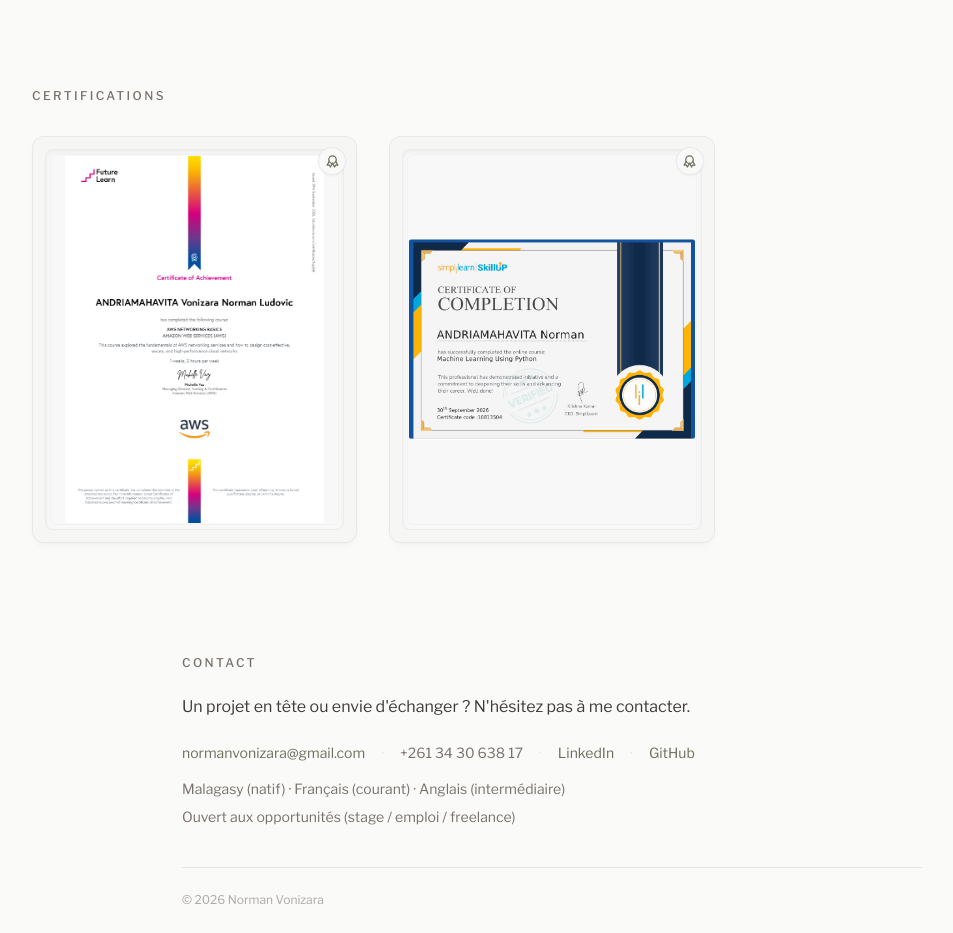
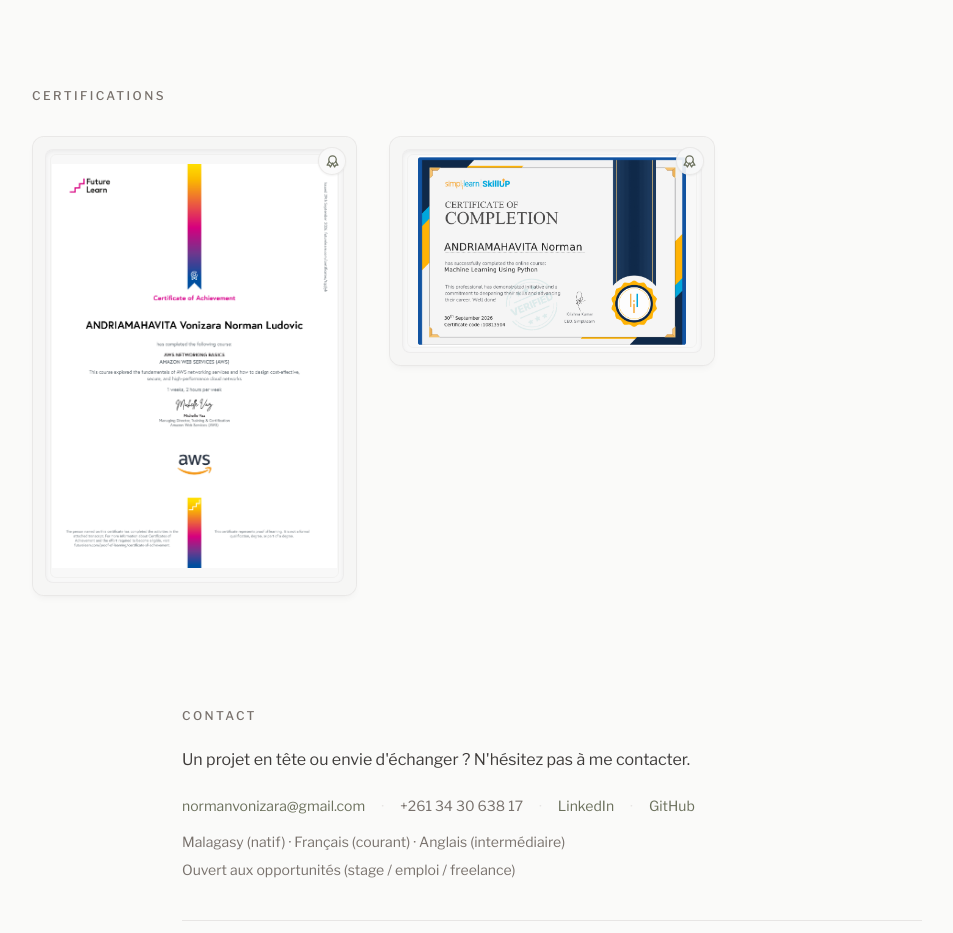
Before and after one commit to normanXCat/portfolio-normanXCat, a Next.js app: page / in a window 1280 px wide. Shown: the part 4300-5233 px from the top of the page, without its empty margins (88-1041 px from the left). Built offline with nearby package versions, Linux system fonts and the light colour scheme.

Commit message:
fix(portfolio): actually vary certification card height by pdf ratio

```diff
--- a/public/certificates/meta.json
+++ b/public/certificates/meta.json
@@ -4,7 +4,9 @@
     "issuer": "Amazon Web Services (AWS), via FutureLearn",
     "date": "Émis le 29 septembre 2026",
     "description": "Fondamentaux des réseaux AWS — services réseau, concepts et protocoles, équilibre entre performance, coût et disponibilité.",
-    "verificationUrl": "https://futurelearn.com/certificates/tqzjlyh"
+    "verificationUrl": "https://futurelearn.com/certificates/tqzjlyh",
+    "width": 1241,
+    "height": 1754
   },
   "machine-learning-python.pdf": {
     "title": "Machine Learning Using Python",
@@ -12,6 +14,8 @@
     "date": "30 septembre 2026",
     "code": "10813504",
     "description": null,
-    "verificationUrl": null
+    "verificationUrl": null,
+    "width": 1754,
+    "height": 1241
   }
 }
--- a/src/app/page.tsx
+++ b/src/app/page.tsx
@@ -106,6 +106,8 @@ async function getCertificates(): Promise<CertificateItem[]> {
         code: fileMeta.code ?? null,
         description: fileMeta.description ?? null,
         verificationUrl: fileMeta.verificationUrl ?? null,
+        width: typeof fileMeta.width === "number" ? fileMeta.width : 1241,
+        height: typeof fileMeta.height === "number" ? fileMeta.height : 1754,
       };
     });
   } catch {
--- a/src/components/certificates.tsx
+++ b/src/components/certificates.tsx
@@ -15,12 +15,15 @@ export type CertificateItem = {
   code?: string | null;
   description?: string | null;
   verificationUrl?: string | null;
+  width?: number;
+  height?: number;
 };
 
 /**
  * Carte de certificat unitaire avec effet de bascule 3D (tilt) au survol,
  * liseré décoratif intérieur façon diplôme, badge de sceau d'attestation,
  * reflet lumineux (glare) subtil et panneau d'informations en surimpression floutée.
+ * La hauteur dépend directement du ratio réel du document PDF (portrait ou paysage).
  */
 function CertificateCard({
   cert,
@@ -36,6 +39,10 @@ function CertificateCard({
   const [isHovered, setIsHovered] = useState(false);
   const [isOpenMobile, setIsOpenMobile] = useState(false);
   const shouldReduceMotion = useReducedMotion();
+
+  const width = cert.width || 1241;
+  const height = cert.height || 1754;
+  const isLandscape = width > height;
 
   const handleMouseMove = useCallback(
     (e: React.MouseEvent<HTMLDivElement>) => {
@@ -85,10 +92,10 @@ function CertificateCard({
   const isOverlayActive = isHovered || isOpenMobile;
 
   return (
-    <FadeIn delay={index * 0.08} className="h-full">
+    <FadeIn delay={index * 0.08} className="w-full">
       <div
         style={{ perspective: 1000 }}
-        className="w-full h-full"
+        className="w-full"
       >
         <div
           ref={cardRef}
@@ -101,6 +108,7 @@ function CertificateCard({
           onClick={handleToggleMobile}
           onKeyDown={handleKeyDown}
           style={{
+            aspectRatio: `${width} / ${height}`,
             transform:
               shouldReduceMotion || !isHovered
                 ? "rotateX(0deg) rotateY(0deg) scale3d(1, 1, 1)"
@@ -110,7 +118,7 @@ function CertificateCard({
               ? "transform 0.12s ease-out, box-shadow 0.25s ease"
               : "transform 0.4s ease-out, box-shadow 0.3s ease",
           }}
-          className="relative w-full aspect-[4/3] sm:aspect-[1/1.25] rounded-xl overflow-hidden bg-card-bg/75 border border-border/80 shadow-md shadow-foreground/[0.03] dark:shadow-black/25 hover:shadow-2xl hover:shadow-accent/15 dark:hover:shadow-black/50 hover:border-accent/50 cursor-pointer focus-visible:outline-2 focus-visible:outline-accent select-none group"
+          className="relative w-full rounded-xl overflow-hidden bg-card-bg/75 border border-border/80 shadow-md shadow-foreground/[0.03] dark:shadow-black/25 hover:shadow-2xl hover:shadow-accent/15 dark:hover:shadow-black/50 hover:border-accent/50 cursor-pointer focus-visible:outline-2 focus-visible:outline-accent select-none group"
         >
           {/* Badge de sceau permanent dans le coin supérieur */}
           <div
@@ -164,7 +172,9 @@ function CertificateCard({
               transition:
                 "opacity 0.25s ease, transform 0.3s cubic-bezier(0.16, 1, 0.3, 1)",
             }}
-            className={`absolute inset-0 p-5 sm:p-6 flex flex-col justify-between bg-background/92 dark:bg-card-bg/94 backdrop-blur-md border border-border/70 rounded-xl z-20 transition-opacity duration-250 ${
+            className={`absolute inset-0 ${
+              isLandscape ? "p-3.5 sm:p-4" : "p-5 sm:p-6"
+            } flex flex-col justify-between bg-background/92 dark:bg-card-bg/94 backdrop-blur-md border border-border/70 rounded-xl z-20 transition-opacity duration-250 overflow-y-auto ${
               isOverlayActive
                 ? "opacity-100 pointer-events-auto"
                 : "opacity-0 pointer-events-none"
@@ -172,7 +182,11 @@ function CertificateCard({
           >
             {/* Haut du panneau : Titre, Organisme, Date, Code, Description */}
             <div>
-              <h3 className="font-serif text-lg sm:text-xl font-semibold text-foreground leading-snug">
+              <h3
+                className={`font-serif ${
+                  isLandscape ? "text-base sm:text-lg" : "text-lg sm:text-xl"
+                } font-semibold text-foreground leading-snug`}
+              >
                 {cert.title}
               </h3>
 
@@ -193,7 +207,11 @@ function CertificateCard({
               </div>
 
               {cert.description && (
-                <p className="text-xs text-foreground/80 mt-2.5 leading-relaxed line-clamp-4">
+                <p
+                  className={`text-xs text-foreground/80 ${
+                    isLandscape ? "mt-1.5 line-clamp-2" : "mt-2.5 line-clamp-4"
+                  } leading-relaxed`}
+                >
                   {cert.description}
                 </p>
               )}
@@ -201,7 +219,9 @@ function CertificateCard({
 
             {/* Bas du panneau : Actions (Ouvrir PDF / Vérifier) */}
             <div
-              className="pt-3 border-t border-border/50 flex flex-wrap items-center justify-between gap-2 mt-auto"
+              className={`${
+                isLandscape ? "pt-2" : "pt-3"
+              } border-t border-border/50 flex flex-wrap items-center justify-between gap-2 mt-auto`}
               onClick={(e) => e.stopPropagation()}
             >
               {/* Bouton pour ouvrir le PDF original */}
@@ -237,7 +257,7 @@ function CertificateCard({
 
 /**
  * Section Certifications & Attestations — grille en 3 colonnes desktop,
- * vignettes 3D décorées avec liseré intérieur, sceau permanent et survol interactif.
+ * vignettes 3D décorées avec hauteur dynamique calquée sur le ratio réel du PDF.
  */
 export function Certificates({ data }: { data: CertificateItem[] }) {
   if (!data || data.length === 0) return null;
@@ -251,8 +271,8 @@ export function Certificates({ data }: { data: CertificateItem[] }) {
         Certifications
       </h2>
 
-      {/* Grille 3 colonnes sur desktop (>= 1024px), 2 sur tablette, 1 sur mobile */}
-      <div className="grid grid-cols-1 sm:grid-cols-2 lg:grid-cols-3 gap-6 md:gap-8">
+      {/* Grille 3 colonnes sur desktop (>= 1024px), 2 sur tablette, 1 sur mobile avec alignement au sommet */}
+      <div className="grid grid-cols-1 sm:grid-cols-2 lg:grid-cols-3 gap-6 md:gap-8 items-start">
         {data.map((cert, index) => (
           <CertificateCard
             key={cert.pdfUrl}
```
